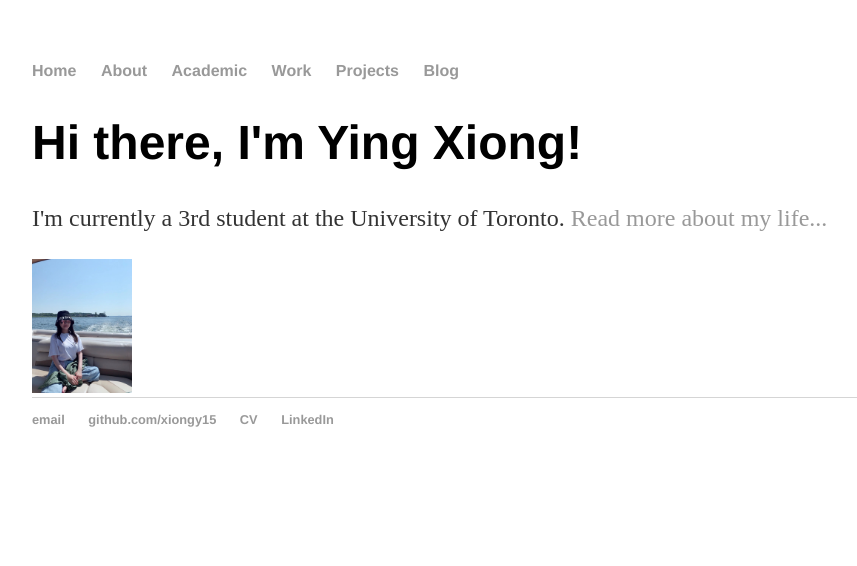
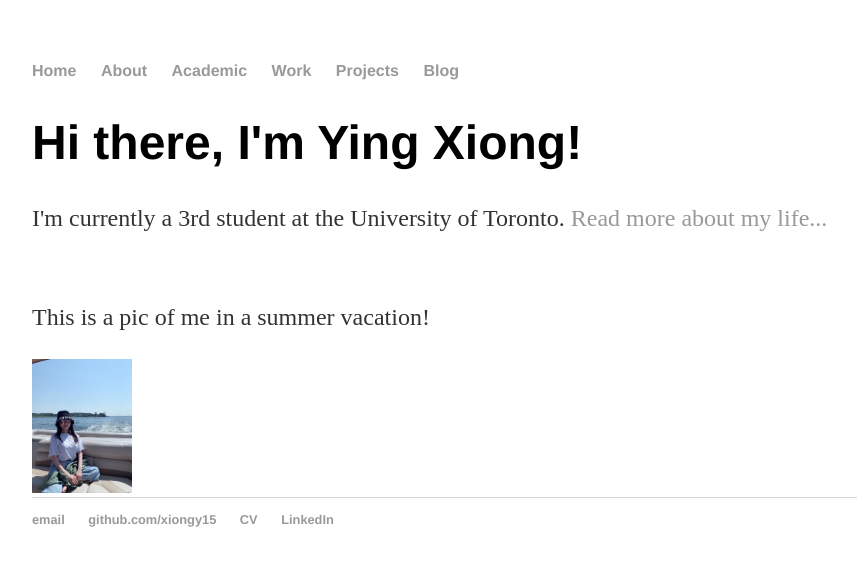
Before and after one commit to xiongy15/xiongy15.github.io, a Jekyll site: the page built from index.html, in a window 1280 px wide. Shown: the top 566 px of the page, without its empty margins (160-1017 px from the left). Built offline with Jekyll 4.4.1, drawn with Linux system fonts in a browser that asks for light colours.

Commit message:
Update index.html

```diff
--- a/index.html
+++ b/index.html
@@ -4,6 +4,7 @@ title: Ying Xiong's Website
 ---
 <div class="blurb">
 	<h1>Hi there, I'm Ying Xiong!</h1>
-	<p>I'm currently a 3rd student at the University of Toronto. <a href="/about">Read more about my life...</a></p>
-	<img src="/about/about.JPG" alt="This is a pic of me in a summer vacation!" class="inline" width="100"/>
+	<p>I'm currently a 3rd student at the University of Toronto. <a href="/about">Read more about my life...</a></p><br />
+	<p>This is a pic of me in a summer vacation!</p>
+	<img src="/about/about.JPG" class="inline" width="100"/>
 </div><!-- /.blurb -->
```
